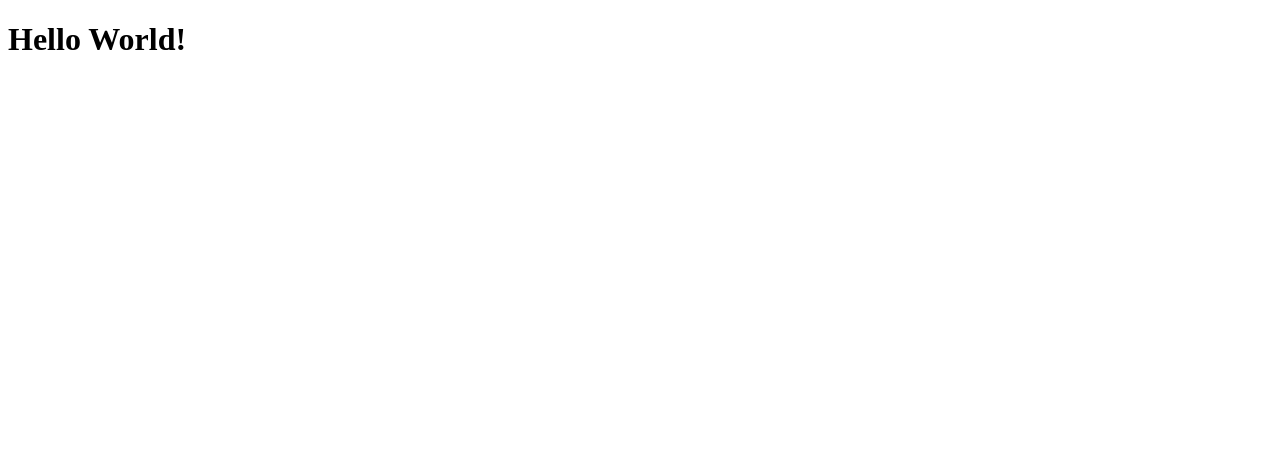
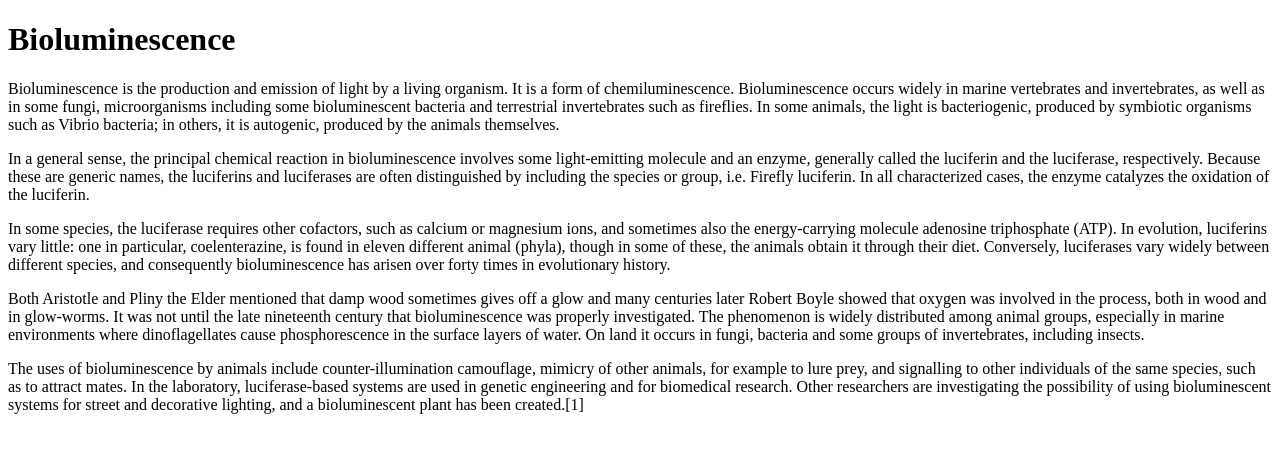
Before and after one commit to AllanFox/MWD, a plain HTML site: page index.html in a window 1280 px wide. Drawn offline with Linux system fonts and the light colour scheme.

Commit message:
Added files and content

```diff
--- a/index.html
+++ b/index.html
@@ -6,7 +6,26 @@
     <link rel="stylesheet" href="css/style.css">
 </head>
 <body>
-    <h1>Hello World!</h1>
+    <header>
+        <h1>Bioluminescence</h1>
+    </header>
+    <main>
+        <p>
+            Bioluminescence is the production and emission of light by a living organism. It is a form of chemiluminescence. Bioluminescence occurs widely in marine vertebrates and invertebrates, as well as in some fungi, microorganisms including some bioluminescent bacteria and terrestrial invertebrates such as fireflies. In some animals, the light is bacteriogenic, produced by symbiotic organisms such as Vibrio bacteria; in others, it is autogenic, produced by the animals themselves.
+        </p>
+        <p>
+            In a general sense, the principal chemical reaction in bioluminescence involves some light-emitting molecule and an enzyme, generally called the luciferin and the luciferase, respectively. Because these are generic names, the luciferins and luciferases are often distinguished by including the species or group, i.e. Firefly luciferin. In all characterized cases, the enzyme catalyzes the oxidation of the luciferin.
+        </p>
+        <p>
+            In some species, the luciferase requires other cofactors, such as calcium or magnesium ions, and sometimes also the energy-carrying molecule adenosine triphosphate (ATP). In evolution, luciferins vary little: one in particular, coelenterazine, is found in eleven different animal (phyla), though in some of these, the animals obtain it through their diet. Conversely, luciferases vary widely between different species, and consequently bioluminescence has arisen over forty times in evolutionary history.
+        </p>
+        <p>
+            Both Aristotle and Pliny the Elder mentioned that damp wood sometimes gives off a glow and many centuries later Robert Boyle showed that oxygen was involved in the process, both in wood and in glow-worms. It was not until the late nineteenth century that bioluminescence was properly investigated. The phenomenon is widely distributed among animal groups, especially in marine environments where dinoflagellates cause phosphorescence in the surface layers of water. On land it occurs in fungi, bacteria and some groups of invertebrates, including insects.
+        </p>
+        <p>
+            The uses of bioluminescence by animals include counter-illumination camouflage, mimicry of other animals, for example to lure prey, and signalling to other individuals of the same species, such as to attract mates. In the laboratory, luciferase-based systems are used in genetic engineering and for biomedical research. Other researchers are investigating the possibility of using bioluminescent systems for street and decorative lighting, and a bioluminescent plant has been created.[1]
+        </p>
+    </main>
 
     <script src="js/script.js"></script>
 </body>
```
Also changed, not shown: pages/chemical_mechanism.html (added), pages/distribution.html (added), pages/evolution.html (added), pages/history.html (added), pages/nature.html (added).
